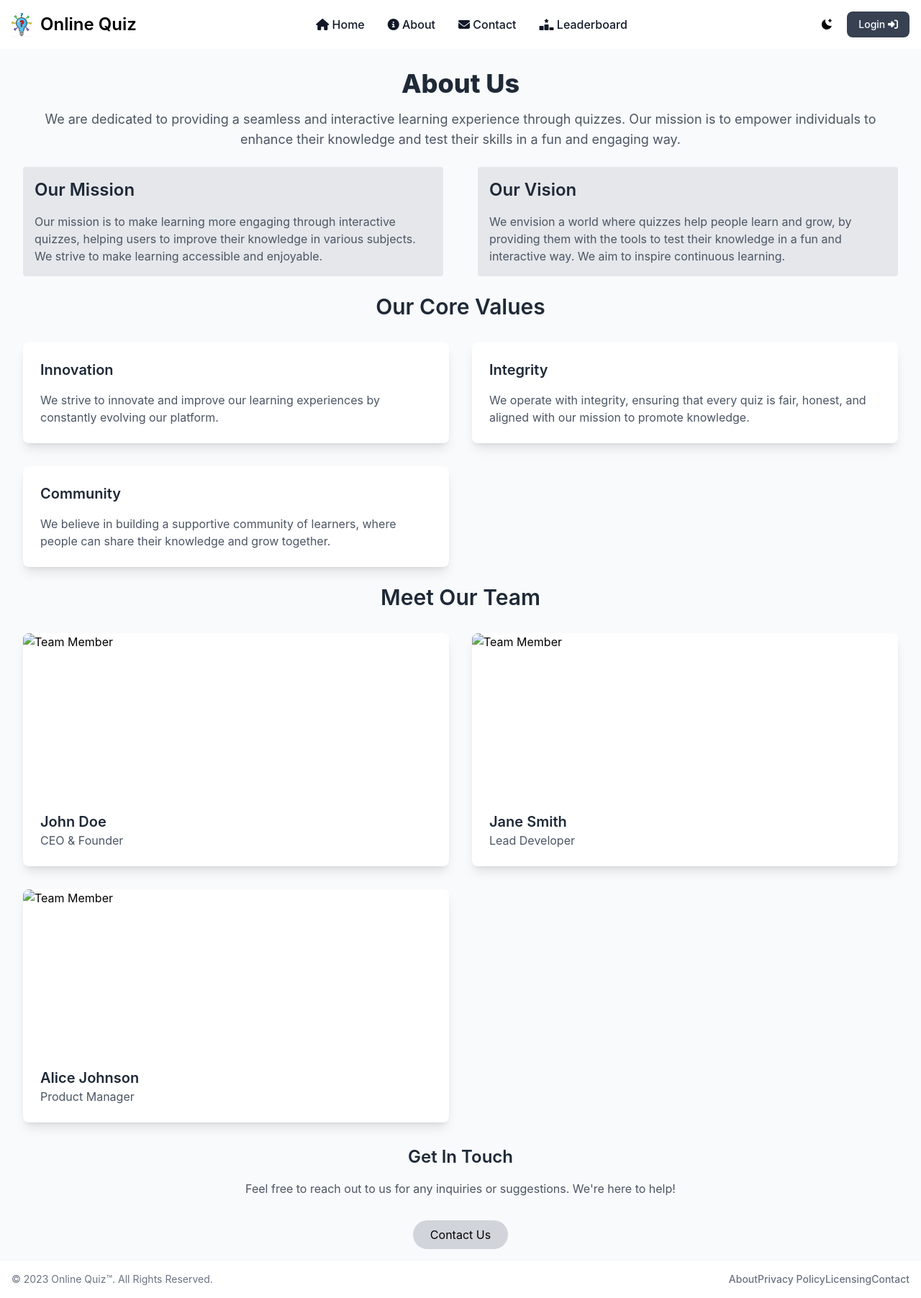
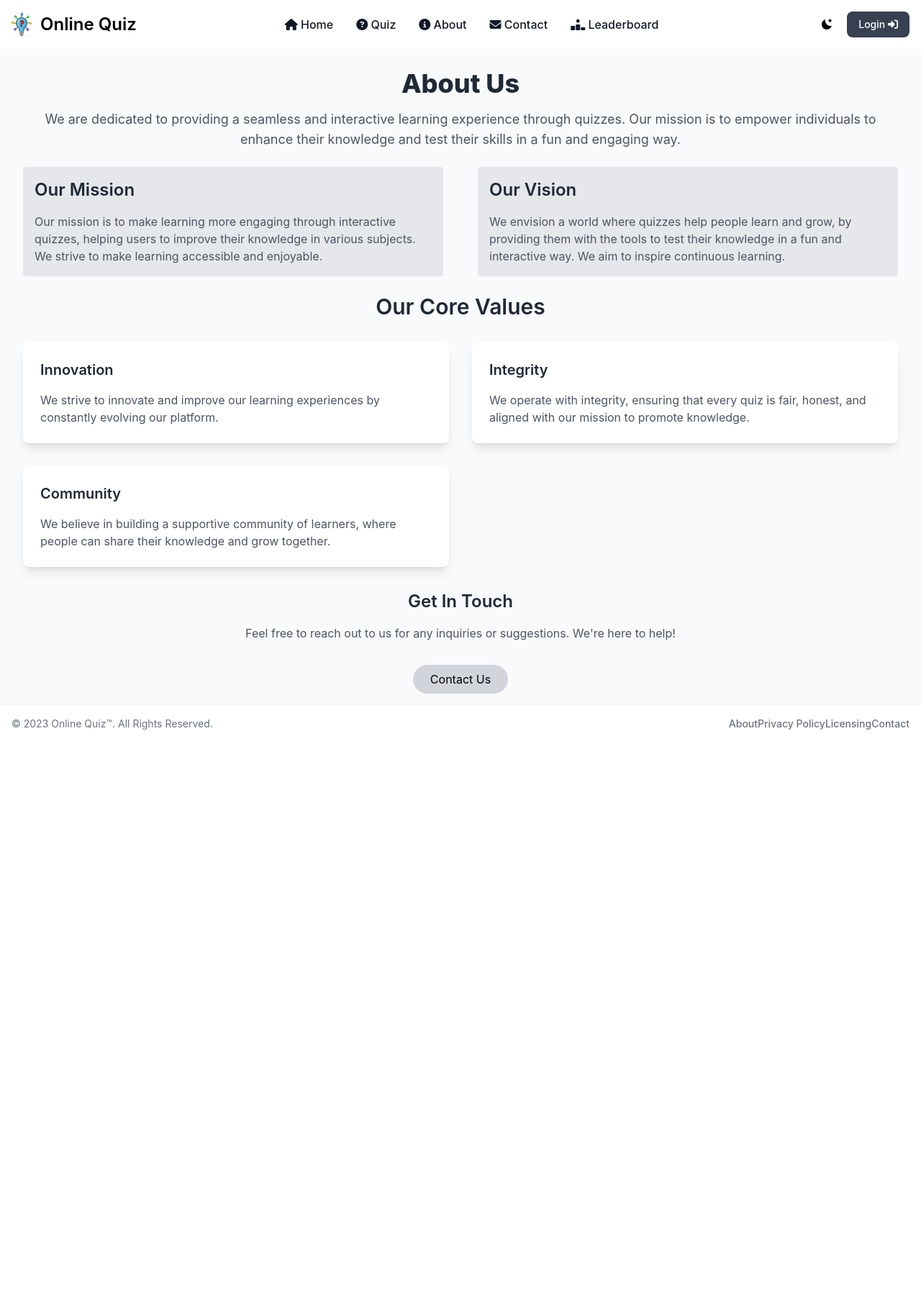
Before and after one commit to kumarprince06/OnlineQuizApp, a Spring Boot app: page /about in a window 1280 px wide. Shown: the whole page at 72% size. After the commit the page ends 1014 px from the top, so only its background shows below. Run offline with Spring Boot 4, Linux system fonts and the light colour scheme; some libraries are stand-ins or nearby versions.

Commit message:
Frontend Designed

```diff
--- a/src/main/java/com/example/OnlineQuizApp/controller/PageController.java
+++ b/src/main/java/com/example/OnlineQuizApp/controller/PageController.java
@@ -2,35 +2,95 @@ package com.example.OnlineQuizApp.controller;
 
 import org.springframework.stereotype.Controller;
 import org.springframework.ui.Model;
-import org.springframework.web.bind.annotation.RequestMapping;
+import org.springframework.web.bind.annotation.GetMapping;
 
+/**
+ * Controller responsible for handling requests to various pages of the application.
+ */
 @Controller
 public class PageController {
 
-    @RequestMapping("/")
+    /**
+     * Handles the request for the home page.
+     *
+     * @param model the model to add attributes.
+     * @return the view name of the home page.
+     */
+    @GetMapping({"", "/home"})
     public String home(Model model) {
         model.addAttribute("title", "Home");
         return "index";
     }
 
-    @RequestMapping("/home")
-    public String index(Model model) {
-        model.addAttribute("title", "Home");
-        return "index";
+    /**
+     * Handles the request for the quiz page.
+     *
+     * @param model the model to add attributes.
+     * @return the view name of the contact page.
+     */
+    @GetMapping("/quiz")
+    public String quiz(Model model) {
+        model.addAttribute("title", "Quiz");
+        return "quiz";
     }
-    @RequestMapping("/about")
+
+    /**
+     * Handles the request for the about page.
+     *
+     * @param model the model to add attributes.
+     * @return the view name of the about page.
+     */
+    @GetMapping("/about")
     public String about(Model model) {
         model.addAttribute("title", "About");
         return "about";
     }
-    @RequestMapping("/contact")
+
+    /**
+     * Handles the request for the contact page.
+     *
+     * @param model the model to add attributes.
+     * @return the view name of the contact page.
+     */
+    @GetMapping("/contact")
     public String contact(Model model) {
         model.addAttribute("title", "Contact");
         return "contact";
     }
-    @RequestMapping("/leaderboard")
+
+    /**
+     * Handles the request for the leaderboard page.
+     *
+     * @param model the model to add attributes.
+     * @return the view name of the leaderboard page.
+     */
+    @GetMapping("/leaderboard")
     public String leaderboard(Model model) {
         model.addAttribute("title", "Leaderboard");
         return "leaderboard";
     }
+
+    /**
+     * Handles the request for the login page.
+     *
+     * @param model the model to add attributes.
+     * @return the view name of the login page.
+     */
+    @GetMapping("/login")
+    public String login(Model model) {
+        model.addAttribute("title", "Login");
+        return "auth/login";
+    }
+
+    /**
+     * Handles the request for the register page.
+     *
+     * @param model the model to add attributes.
+     * @return the view name of the register page.
+     */
+    @GetMapping("/register")
+    public String register(Model model) {
+        model.addAttribute("title", "Register");
+        return "auth/register";
+    }
 }
--- a/src/main/resources/templates/about.html
+++ b/src/main/resources/templates/about.html
@@ -107,65 +107,6 @@
         </div>
       </section>
 
-      <!-- Team Members Section -->
-      <section class="mb-16 mt-6">
-        <h3
-          class="text-3xl font-semibold text-center text-gray-800 dark:text-white mb-8"
-        >
-          Meet Our Team
-        </h3>
-        <div class="grid grid-cols-1 sm:grid-cols-2 lg:grid-cols-3 gap-8">
-          <!-- Team Member 1 -->
-          <div
-            class="bg-white dark:bg-gray-800 rounded-lg shadow-lg overflow-hidden hover:scale-105 transform transition-transform duration-300"
-          >
-            <img
-              src="https://via.placeholder.com/300"
-              alt="Team Member"
-              class="w-full h-56 object-cover"
-            />
-            <div class="p-6">
-              <h4 class="text-xl font-semibold text-gray-800 dark:text-white">
-                John Doe
-              </h4>
-              <p class="text-gray-600 dark:text-gray-300">CEO & Founder</p>
-            </div>
-          </div>
-          <!-- Team Member 2 -->
-          <div
-            class="bg-white dark:bg-gray-800 rounded-lg shadow-lg overflow-hidden hover:scale-105 transform transition-transform duration-300"
-          >
-            <img
-              src="https://via.placeholder.com/300"
-              alt="Team Member"
-              class="w-full h-56 object-cover"
-            />
-            <div class="p-6">
-              <h4 class="text-xl font-semibold text-gray-800 dark:text-white">
-                Jane Smith
-              </h4>
-              <p class="text-gray-600 dark:text-gray-300">Lead Developer</p>
-            </div>
-          </div>
-          <!-- Team Member 3 -->
-          <div
-            class="bg-white dark:bg-gray-800 rounded-lg shadow-lg overflow-hidden hover:scale-105 transform transition-transform duration-300"
-          >
-            <img
-              src="https://via.placeholder.com/300"
-              alt="Team Member"
-              class="w-full h-56 object-cover"
-            />
-            <div class="p-6">
-              <h4 class="text-xl font-semibold text-gray-800 dark:text-white">
-                Alice Johnson
-              </h4>
-              <p class="text-gray-600 dark:text-gray-300">Product Manager</p>
-            </div>
-          </div>
-        </div>
-      </section>
-
       <!-- Contact Information Section -->
       <section class="text-center my-16 mt-8">
         <h3 class="text-2xl font-semibold text-gray-800 dark:text-white mb-4">
--- a/src/main/resources/templates/auth/login.html
+++ b/src/main/resources/templates/auth/login.html
@@ -123,7 +123,7 @@
                       </div>
                     </div>
                   </form>
-                  <p class="mx-auto text-gray-900 mt-6 font-medium text-lg">Don't have an account? <a th:href="@{/auth/register}" class="font-extrabold">Register</a></p>
+                  <p class="mx-auto text-gray-900 mt-6 font-medium text-lg">Don't have an account? <a th:href="@{/register}" class="font-extrabold">Register</a></p>
                 </div>
               </div>
             </div>
--- a/src/main/resources/templates/auth/register.html
+++ b/src/main/resources/templates/auth/register.html
@@ -162,7 +162,7 @@
                     <p class="text-lg text-gray-600 dark:text-gray-900">
                       Already have an account?
                       <a
-                        th:href="@{/auth/login}"
+                        th:href="@{/login}"
                         class="text-blue-600 dark:text-blue-800 font-extrabold"
                         >Login</a
                       >
--- a/src/main/resources/templates/common/header.html
+++ b/src/main/resources/templates/common/header.html
@@ -76,10 +76,10 @@
 
       <a
         type="button"
-        th:href="@{/auth/login}"
+        th:href="@{/login}"
         class="text-white bg-gray-700 hover:bg-gray-900 focus:ring-4 focus:outline-none focus:ring-gray-300 font-medium rounded-lg text-sm px-4 py-2 text-center dark:bg-blue-500 dark:hover:bg-blue-700 dark:focus:ring-blue-800"
       >
-      Login <i class="fa-solid fa-right-to-bracket"></i>
+        Login <i class="fa-solid fa-right-to-bracket"></i>
       </a>
       <button
         data-collapse-toggle="navbar-cta"
@@ -126,6 +126,14 @@
         </li>
         <li>
           <a
+            th:href="@{/quiz}"
+            th:classappend="${page == 'quiz'} ? 'text-blue-700 md:dark:text-blue-500' : 'text-gray-900 dark:text-white'"
+            class="block py-2 px-3 md:p-0 rounded hover:bg-gray-100 md:hover:bg-transparent dark:hover:bg-gray-700 md:dark:hover:text-white"
+            ><i class="fa fa-question-circle" aria-hidden="true"></i> Quiz</a
+          >
+        </li>
+        <li>
+          <a
             th:href="@{/about}"
             th:classappend="${page == 'about'} ? 'text-blue-700 md:dark:text-blue-500' : 'text-gray-900 dark:text-white'"
             class="block py-2 px-3 md:p-0 rounded hover:bg-gray-100 md:hover:bg-transparent dark:hover:bg-gray-700 md:dark:hover:text-white"
```
Also changed, not shown: src/main/java/com/example/OnlineQuizApp/controller/AuthController.java (+30 -11 lines), src/main/java/com/example/OnlineQuizApp/model/User.java (+68 -0 lines), src/main/java/com/example/OnlineQuizApp/repository/UserRepository.java (added, +29 -0 lines), src/main/resources/templates/quiz.html (added, +14 -0 lines).
